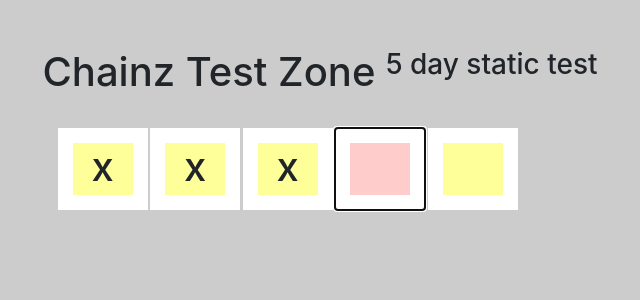
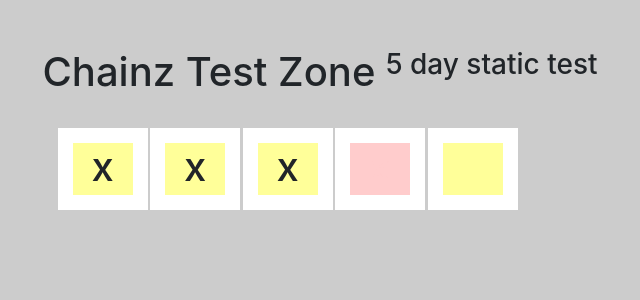
Before and after one commit to Saidac/nycda-chainz, a Node server app: page / in a window 1280 px wide, with the restyled element focused. Shown: the top 300 px of the page, without its empty margins (320-960 px from the left). Run offline with Node 20, Linux system fonts and the light colour scheme; some libraries are stand-ins or nearby versions.

Commit message:
remvoed button outline

```diff
--- a/public/box.css
+++ b/public/box.css
@@ -28,7 +28,7 @@ body {
   color: #000;
 }
 
-.today{
+.today {
   margin-left: -19px;
 }
 
@@ -38,3 +38,7 @@ body {
   padding: 0px;
   border-width: 0px;
 }
+
+.ghost-btn:focus {
+  outline:0;
+}
```
